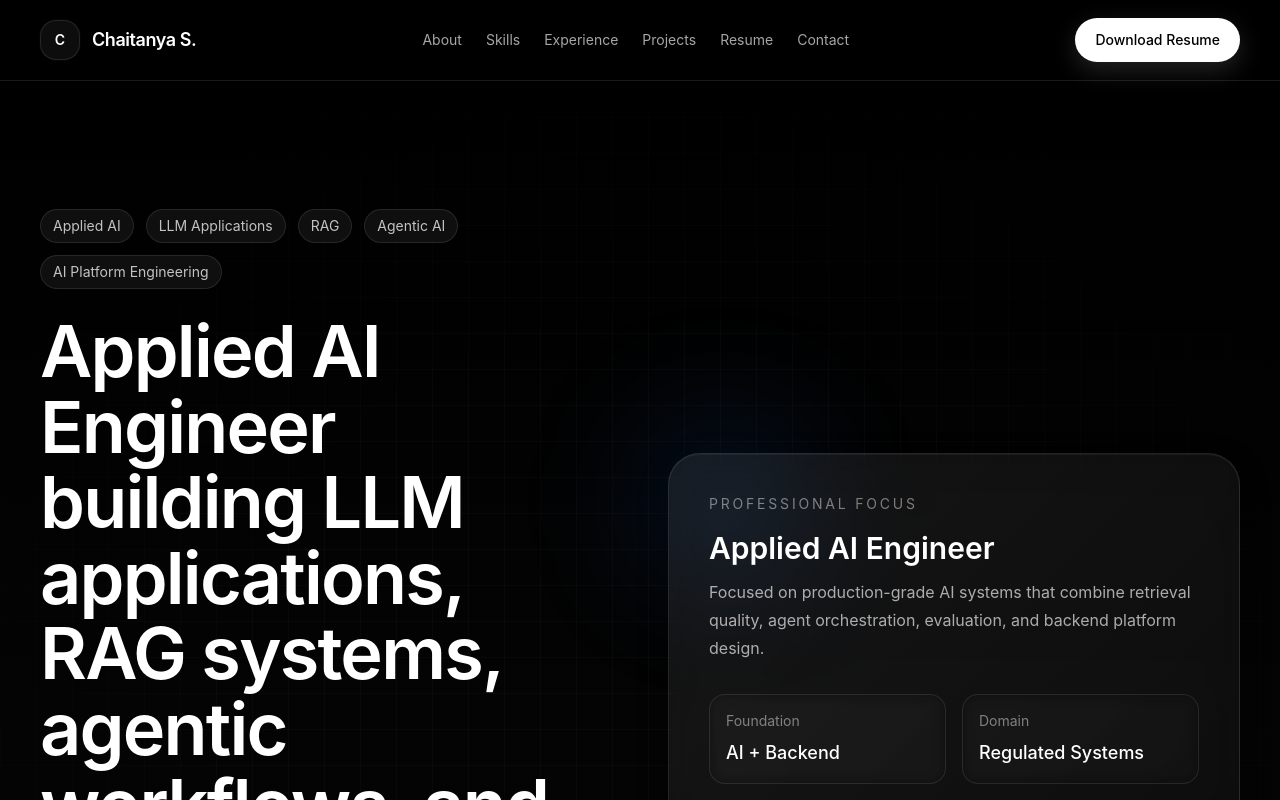
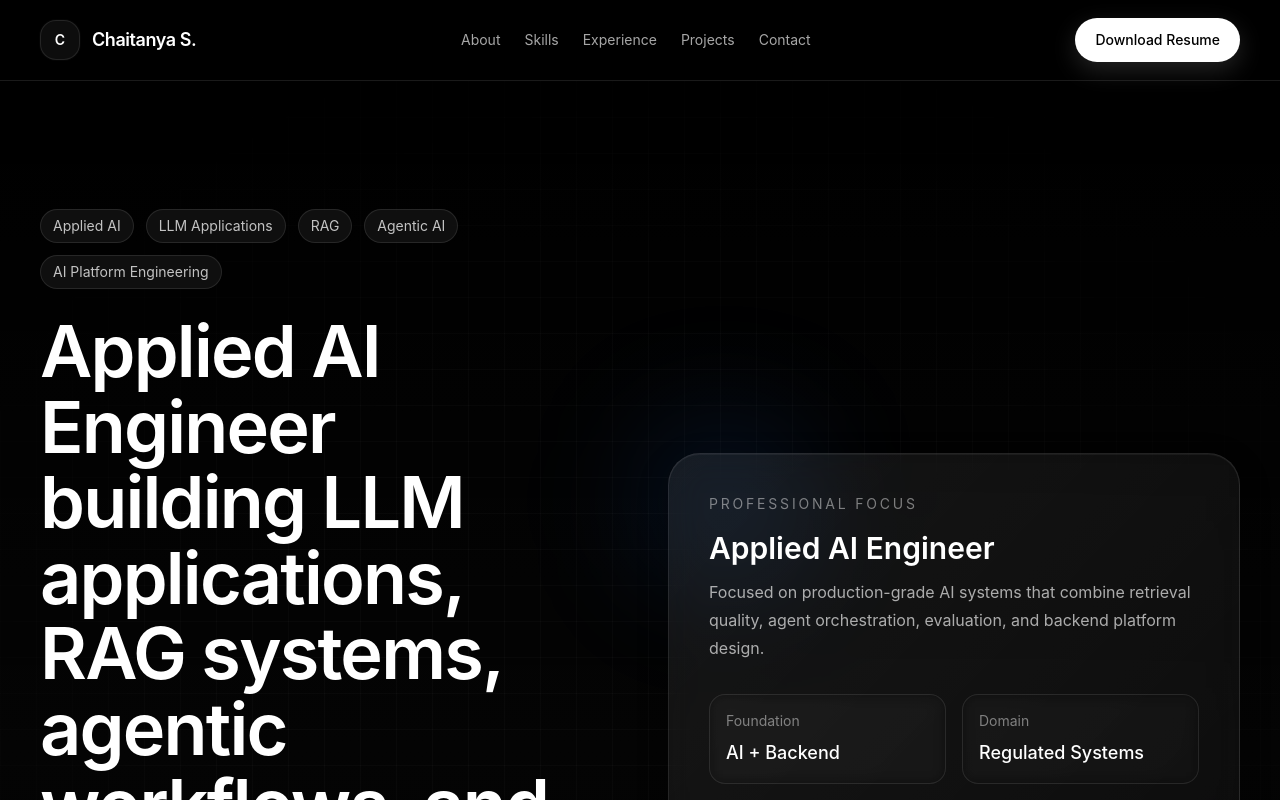
Before and after one commit to ChaitanyaAI-Dev/Chaitanya.portfolio, a Next.js app: page / in a window 1280 px wide. Shown: the top 800 px of the page. Built offline with nearby package versions, Linux system fonts and the light colour scheme.

Commit message:
Hide resume section and navigation link

```diff
--- a/components/layout/Navbar.tsx
+++ b/components/layout/Navbar.tsx
@@ -7,7 +7,7 @@ const navItems = [
   { label: "Skills", href: "#skills" },
   { label: "Experience", href: "#experience" },
   { label: "Projects", href: "#projects" },
-  { label: "Resume", href: "#resume" },
+  // { label: "Resume", href: "#resume" },
   { label: "Contact", href: "#contact" },
 ];
 
--- a/components/sections/Resume.tsx
+++ b/components/sections/Resume.tsx
@@ -4,6 +4,7 @@ import SectionHeading from "../ui/SectionHeading";
 import { portfolioData } from "../../data/portfolio";
 
 export default function Resume() {
+  return null;
   return (
     <section id="resume" className="py-28">
       <Container>
```
